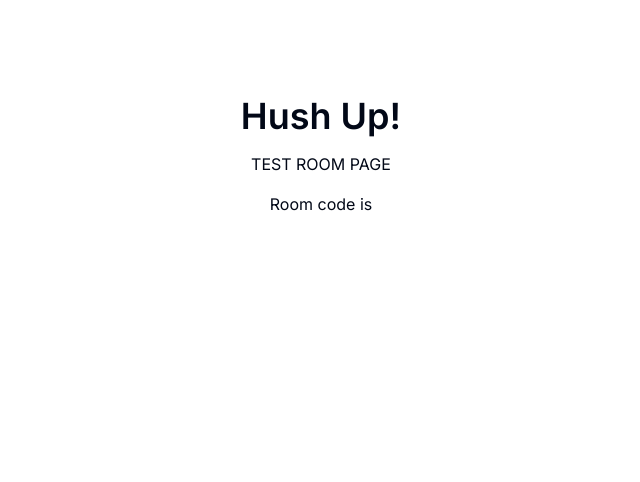
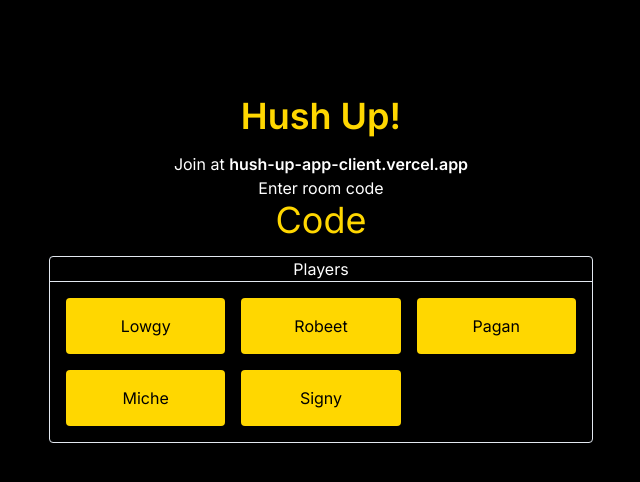
Before and after one commit to Lowgy/hush-up, a Next.js app in the folder client/: page /room/1 in a window 1280 px wide. Shown: the top 482 px of the page, without its empty margins (319-959 px from the left). Built offline with nearby package versions, Linux system fonts and the light colour scheme; no server answers.

Commit message:
Styling to room page, static users created for styling, updated UserContext to hold role if creator of the room

```diff
--- a/client/app/create/page.tsx
+++ b/client/app/create/page.tsx
@@ -15,10 +15,12 @@ import {
 } from '@/components/ui/select';
 import { SocketContext } from '@/context/socket';
 import UserContext from '@/context/user';
+import RoomContext from '@/context/room';
 
 export default function CreatePage() {
   const socket = useContext(SocketContext);
-  const user = useContext(UserContext);
+  const { setVip } = useContext(UserContext);
+  const { setRoomInfo } = useContext(RoomContext);
   const router = useRouter();
   const [value, setValue] = useState('');
   const [rounds, setRounds] = useState(0);
@@ -34,6 +36,8 @@ export default function CreatePage() {
       .then((res) => res.json())
       .then((data) => {
         console.log('Room created:', data);
+        setVip(true);
+        setRoomInfo(data);
         router.push(`/room/${data.id}`);
       })
       .catch((error) => {
@@ -48,20 +52,20 @@ export default function CreatePage() {
   const gameTypes: any = { chill: 'Chill', active: 'Active', crazy: 'Crazy' };
 
   return (
-    <div className="flex flex-col gap-y-4 items-center">
+    <div className="flex flex-col gap-y-4 items-center w-full">
       <div className="w-full max-w-sm items-center gap-1.5">
-        <Label htmlFor="email">How many rounds?</Label>
+        <Label className="text-white">How many rounds?</Label>
         <Input
           type="number"
           id="number"
           min={1}
           max={20}
-          placeholder=""
+          placeholder="Select rounds"
           onChange={handleRoundSelection}
         />
       </div>
       <div className="w-full max-w-sm items-center gap-1.5">
-        <Label>Choose Game Type</Label>
+        <Label className="text-white">Choose Game Type</Label>
         <Select value={value} onValueChange={setValue}>
           <SelectTrigger>
             <SelectValue placeholder="Select game type" aria-label={value}>
@@ -88,9 +92,9 @@ export default function CreatePage() {
         </Select>
       </div>
       <Button
-        className="w-full"
         onClick={handleCreateRoom}
         disabled={!value || !rounds}
+        className="disabled:bg-gray-400 disabled:text-white bg-[#FFD700] text-black hover:text-white hover:bg-yellow-300"
       >
         Create Room
       </Button>
--- a/client/app/join/page.tsx
+++ b/client/app/join/page.tsx
@@ -22,6 +22,7 @@ import { Input } from '@/components/ui/input';
 import { Button } from '@/components/ui/button';
 import { toast } from '@/components/ui/use-toast';
 import UserContext from '@/context/user';
+import RoomContext from '@/context/room';
 
 const FormSchema = z.object({
   roomCode: z
@@ -32,6 +33,7 @@ const FormSchema = z.object({
 function RoomCodeInputForm() {
   const socket = useContext(SocketContext);
   const user = useContext(UserContext);
+  const { setRoomInfo } = useContext(RoomContext);
   const router = useRouter();
   const form = useForm<z.infer<typeof FormSchema>>({
     resolver: zodResolver(FormSchema),
@@ -50,6 +52,7 @@ function RoomCodeInputForm() {
             user.userName
           );
           socket.on('joinedRoom', () => {
+            setRoomInfo(data.roomInfo);
             router.push(`/room/${data.roomInfo.id}`);
           });
         }
@@ -93,7 +96,7 @@ function RoomCodeInputForm() {
 
 export default function JoinPage() {
   return (
-    <div className="flex flex-col gap-y-4 items-center">
+    <div className="flex flex-col gap-y-4 items-center w-full">
       <RoomCodeInputForm />
       <Link href="/" className="underline text-sm">
         Go Back
--- a/client/app/layout.tsx
+++ b/client/app/layout.tsx
@@ -7,8 +7,8 @@ import { Toaster } from '@/components/ui/toaster';
 const inter = Inter({ subsets: ['latin'] });
 
 export const metadata: Metadata = {
-  title: 'Create Next App',
-  description: 'Generated by create next app',
+  title: 'Hush Up!',
+  description: 'Where being quiet pays off.',
 };
 
 export default function RootLayout({
@@ -20,8 +20,8 @@ export default function RootLayout({
     <Providers>
       <html lang="en">
         <body className={inter.className}>
-          <main className="flex min-h-screen flex-col items-center gap-y-4 p-24">
-            <h1 className="text-4xl font-semibold">Hush Up!</h1>
+          <main className="flex min-h-screen flex-col items-center gap-y-4 p-24 bg-black">
+            <h1 className="text-4xl font-semibold text-[#FFD700]">Hush Up!</h1>
             {children}
           </main>
           <Toaster />
--- a/client/app/page.tsx
+++ b/client/app/page.tsx
@@ -42,11 +42,17 @@ export default function Home() {
         {error && <p className="text-red-500 text-sm">A name is required!</p>}
       </div>
       <div className="flex flex-row gap-x-6">
-        <Button onClick={() => handleNameCreation('create')}>
+        <Button
+          onClick={() => handleNameCreation('create')}
+          className="bg-[#FFD700] text-black hover:text-white hover:bg-yellow-300"
+        >
           Create Game
           <PlayIcon className="ml-2 h-4 w-4" />
         </Button>
-        <Button onClick={() => handleNameCreation('join')}>
+        <Button
+          onClick={() => handleNameCreation('join')}
+          className="bg-[#FFD700] text-black hover:text-white hover:bg-yellow-300"
+        >
           Join Game
           <UsersIcon className="ml-2 h-4 w-4" />
         </Button>
--- a/client/app/room/[slug]/page.tsx
+++ b/client/app/room/[slug]/page.tsx
@@ -1,8 +1,75 @@
+'use client';
+
+import { useContext } from 'react';
+import RoomContext from '@/context/room';
+import { SocketContext } from '@/context/socket';
+import { Separator } from '@/components/ui/separator';
+import UserContext from '@/context/user';
+
+import { SparklesIcon } from 'lucide-react';
+import { Button } from '@/components/ui/button';
+
+const testUsers = [
+  {
+    name: 'Lowgy',
+  },
+  {
+    name: 'Robeet',
+  },
+  {
+    name: 'Pagan',
+  },
+  {
+    name: 'Miche',
+  },
+  {
+    name: 'Signy',
+  },
+];
+
 export default function RoomPage() {
+  const socket = useContext(SocketContext);
+  const { roomInfo } = useContext(RoomContext);
+  const { userName, vip } = useContext(UserContext);
+
   return (
     <>
-      <h1>TEST ROOM PAGE</h1>
-      <h2>Room code is</h2>
+      <section className="flex flex-col text-center text-white">
+        <h1>
+          Join at{' '}
+          <span className="font-semibold">hush-up-app-client.vercel.app</span>
+        </h1>
+        <h2>Enter room code</h2>
+        <h2 className="text-4xl text-[#FFD700]">{roomInfo.code || 'Code'}</h2>
+      </section>
+      <div className="border rounded w-full lg:w-2/4 text-center text-white">
+        <h1>Players</h1>
+        <Separator />
+        <div className="grid grid-cols-3 gap-4 py-4 px-4">
+          {testUsers.map((user) => (
+            <div
+              className="bg-[#FFD700] p-4 rounded text-center text-black"
+              key={user.name}
+            >
+              <h1>
+                {userName === user.name ? 'You' : user.name}{' '}
+                {vip && userName === user.name ? (
+                  <span className="text-sm text-gray-500">(VIP)</span>
+                ) : (
+                  ''
+                )}
+              </h1>
+            </div>
+          ))}
+        </div>
+      </div>
+      {vip ? (
+        <Button className=" bg-[#FFD700] text-black hover:text-white hover:bg-yellow-300">
+          Start Game <SparklesIcon className="ml-2 h-4 w-4" />
+        </Button>
+      ) : (
+        ''
+      )}
     </>
   );
 }
--- /dev/null
+++ b/client/components/ui/separator.tsx
@@ -0,0 +1,31 @@
+"use client"
+
+import * as React from "react"
+import * as SeparatorPrimitive from "@radix-ui/react-separator"
+
+import { cn } from "@/lib/utils"
+
+const Separator = React.forwardRef<
+  React.ElementRef<typeof SeparatorPrimitive.Root>,
+  React.ComponentPropsWithoutRef<typeof SeparatorPrimitive.Root>
+>(
+  (
+    { className, orientation = "horizontal", decorative = true, ...props },
+    ref
+  ) => (
+    <SeparatorPrimitive.Root
+      ref={ref}
+      decorative={decorative}
+      orientation={orientation}
+      className={cn(
+        "shrink-0 bg-border",
+        orientation === "horizontal" ? "h-[1px] w-full" : "h-full w-[1px]",
+        className
+      )}
+      {...props}
+    />
+  )
+)
+Separator.displayName = SeparatorPrimitive.Root.displayName
+
+export { Separator }
--- /dev/null
+++ b/client/context/room.tsx
@@ -0,0 +1,47 @@
+import {
+  Dispatch,
+  ReactNode,
+  SetStateAction,
+  createContext,
+  useState,
+} from 'react';
+
+type RoomInfo = {
+  id?: string;
+  code?: string;
+  rounds?: number;
+  gameType?: string;
+};
+
+interface RoomContextType {
+  roomInfo: RoomInfo;
+  setRoomInfo: Dispatch<SetStateAction<RoomInfo>>;
+  roomUsers: Array<string>;
+  setRoomUsers: Dispatch<SetStateAction<Array<string>>>;
+}
+
+const RoomContext = createContext<RoomContextType>({
+  roomInfo: {},
+  setRoomInfo: () => {},
+  roomUsers: [],
+  setRoomUsers: () => {},
+});
+
+type ContextProviderProps = {
+  children?: ReactNode;
+};
+
+export const RoomProvider = ({ children }: ContextProviderProps) => {
+  const [roomInfo, setRoomInfo] = useState<RoomInfo>({});
+  const [roomUsers, setRoomUsers] = useState<Array<string>>([]);
+
+  return (
+    <RoomContext.Provider
+      value={{ roomInfo, setRoomInfo, roomUsers, setRoomUsers }}
+    >
+      {children}
+    </RoomContext.Provider>
+  );
+};
+
+export default RoomContext;
--- a/client/context/user.tsx
+++ b/client/context/user.tsx
@@ -9,11 +9,15 @@ import {
 interface UserContextType {
   userName: string;
   setUsername: Dispatch<SetStateAction<string>>;
+  vip: boolean;
+  setVip: Dispatch<SetStateAction<boolean>>;
 }
 
 const UserContext = createContext<UserContextType>({
   userName: '',
   setUsername: () => {},
+  vip: false,
+  setVip: () => {},
 });
 
 type ContextProviderProps = {
@@ -22,9 +26,10 @@ type ContextProviderProps = {
 
 export const UserProvider = ({ children }: ContextProviderProps) => {
   const [userName, setUsername] = useState('');
+  const [vip, setVip] = useState(false);
 
   return (
-    <UserContext.Provider value={{ userName, setUsername }}>
+    <UserContext.Provider value={{ userName, setUsername, vip, setVip }}>
       {children}
     </UserContext.Provider>
   );
--- a/client/package.json
+++ b/client/package.json
@@ -14,6 +14,7 @@
     "@radix-ui/react-label": "^2.0.2",
     "@radix-ui/react-popover": "^1.0.7",
     "@radix-ui/react-select": "^2.0.0",
+    "@radix-ui/react-separator": "^1.0.3",
     "@radix-ui/react-slot": "^1.0.2",
     "@radix-ui/react-toast": "^1.1.5",
     "@radix-ui/react-tooltip": "^1.0.7",
```
Also changed, not shown: client/app/providers.tsx (+6 -3 lines), 1 other file (tests, documents, lock files or other folders).
